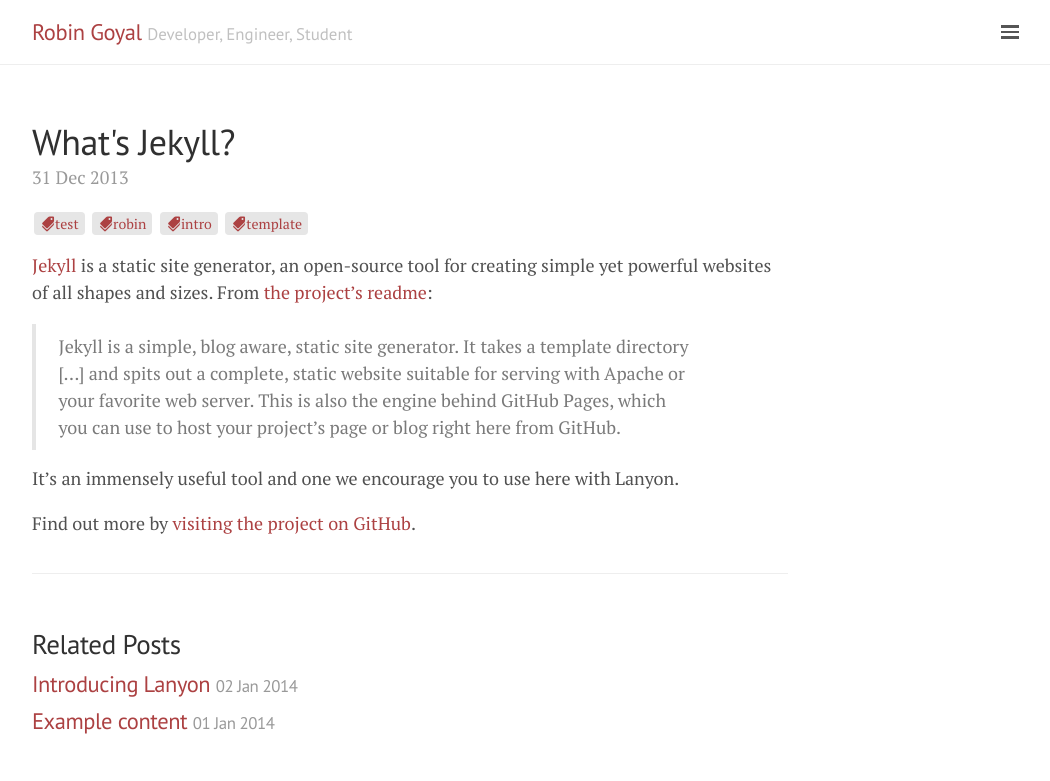
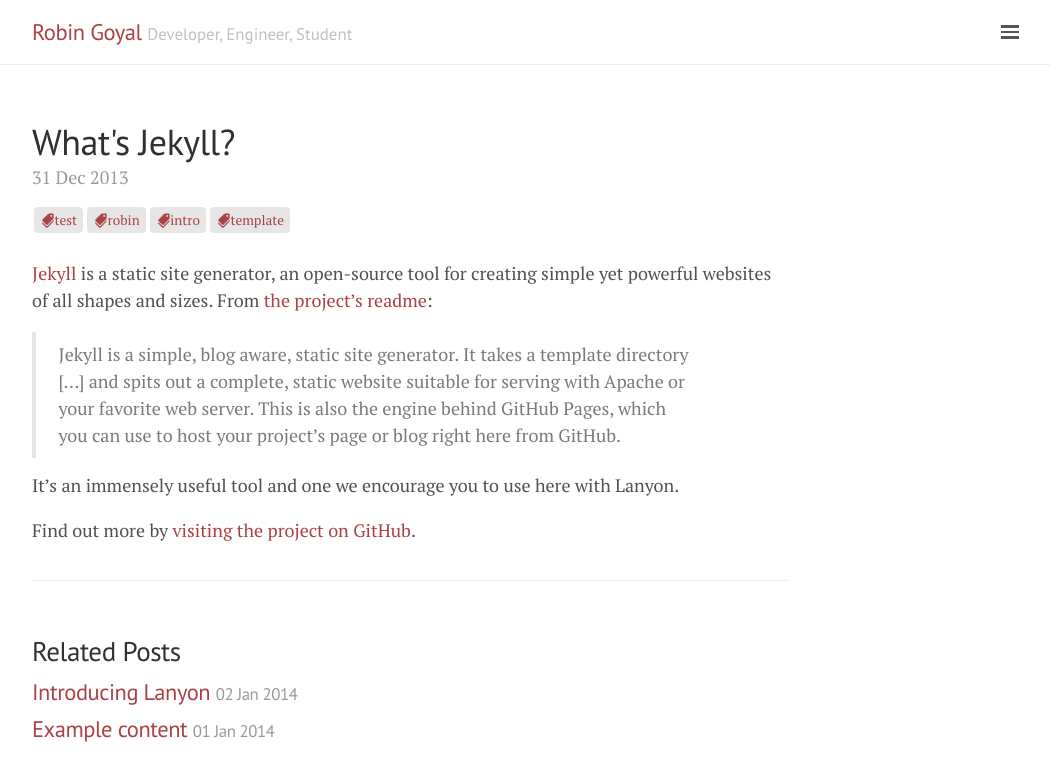
Before and after one commit to robgoyal/robgoyal.github.io, a Jekyll site: the page built from _posts/2013-12-31-whats-jekyll.md, in a window 1280 px wide. Shown: the top 781 px of the page, without its empty margins (230-1280 px from the left). Built offline with Jekyll 4.4.1, drawn with Linux system fonts in a browser that asks for light colours; comment, search, counter and statistics services are not loaded.

Commit message:
Utilized tags page css for the css on tags per post

```diff
--- a/_layouts/post.html
+++ b/_layouts/post.html
@@ -8,12 +8,12 @@
 <div class="post">
   <h1 class="post-title">{{ page.title }}</h1>
   <span class="post-date">{{ page.date | date_to_string }}</span>
-  <span class="post-tag-box" style="display:inline-block;">
+  <ul class="post-tag-box inline">
     {% for item in (0..page.tags.size) %}{% unless forloop.last %}
       {% capture this_word %}{{ tag_words[item] | strip_newlines }}{% endcapture %}
-     <a href="{{ site.url }}/tags/#{{ this_word | escape_cgi }}"><i class="fa fa-tags fa-rotate-90 fa-sm"></i>{{ this_word }}</a>
+     <li><a href="{{ site.url }}/tags/#{{ this_word | escape_cgi }}"><i class="fa fa-tags fa-rotate-90 fa-sm"></i>{{ this_word }}</a></li>
    {% endunless %}{% endfor %}
-  </span>
+  </ul>
   {{ content }}
 </div>
 
--- a/public/css/main.css
+++ b/public/css/main.css
@@ -83,14 +83,17 @@
 }
 
 .post-tag-box {
-  display: block;
+  list-style: none;
   margin-top: -.5rem;
   margin-bottom: 1rem;
+  padding: 4px 0;
+  overflow: hidden;
+  *zoom: 1;
   font-size: 78%;
 }
 
 .post-tag-box a {
-  padding: 2px 6px;
+  padding: 4px 6px;
   margin: 2px;
   background-color: #e6e6e6;
   -webkit-border-radius: 4px;
@@ -99,11 +102,7 @@
   text-decoration: none;
 }
 
-.post-tag-box:after {
-  clear: both;
-}
-
-.post-tag-box:before, .post-tag-box:after {
+.post-tag-box:before, .tag-box:after {
   display: table;
   content: "";
   line-height: 0;
@@ -112,3 +111,10 @@
 .post-tag-box:after {
   clear: both;
 }
+
+.post-tag-box.inline li {
+  float: left;
+  font-size: 14px;
+  font-size: 0.75rem;
+  line-height: 2.5;
+}
```
